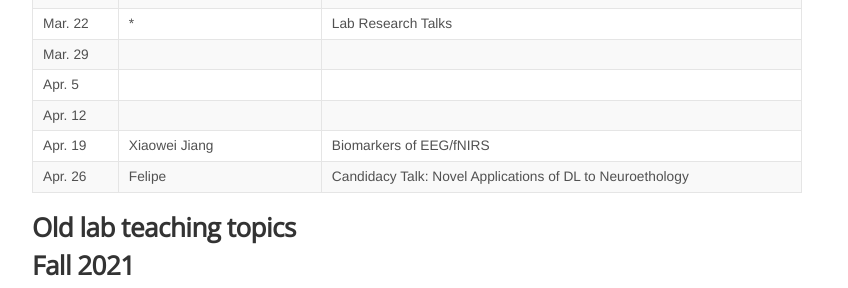
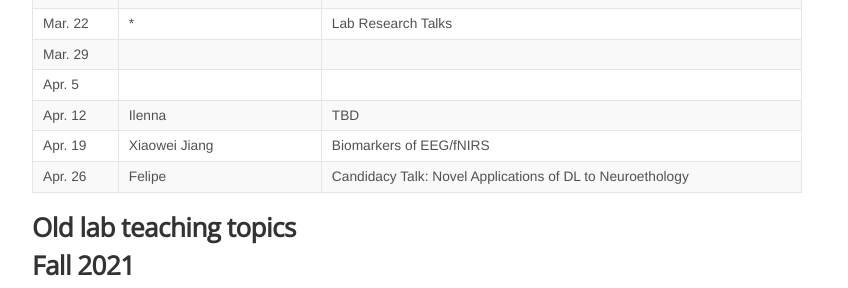
Before and after one commit to KordingLab/KordingLab.github.io, a Jekyll site: the page built from _posts/2021-01-01-upcoming-lab-teaching.md, in a window 1280 px wide and 900 px high, scrolled down 757 px. Shown: the part 152-440 px from the top of the window, without its empty margins (223-1071 px from the left). Built offline with Jekyll 4.4.1, drawn with Linux system fonts in a browser that asks for light colours; nearby versions of some CDN libraries; comment, search, counter and statistics services are not loaded.

Commit message:
Update 2021-01-01-upcoming-lab-teaching.md

```diff
--- a/_posts/2021-01-01-upcoming-lab-teaching.md
+++ b/_posts/2021-01-01-upcoming-lab-teaching.md
@@ -27,10 +27,10 @@ Please list below, topics you would like to learn more about (you may share your
 | Mar. 1 | Nachi Stern | The Physical Effects of Learning |
 | Mar. 8 |
 | Mar. 15 | Jordan | Reproducible science with git, Jupyter, and LaTeX |
-| Mar. 22 | * | Lab Research Talks
-| Mar. 29 |  |
-| Apr. 5 | |
-| Apr. 12 | |
+| Mar. 22 | * | Lab Research Talks |
+| Mar. 29 |  | |
+| Apr. 5 | | |
+| Apr. 12 | Ilenna | TBD |
 | Apr. 19 | Xiaowei Jiang | Biomarkers of EEG/fNIRS
 | Apr. 26 | Felipe | Candidacy Talk: Novel Applications of DL to Neuroethology
 
```
